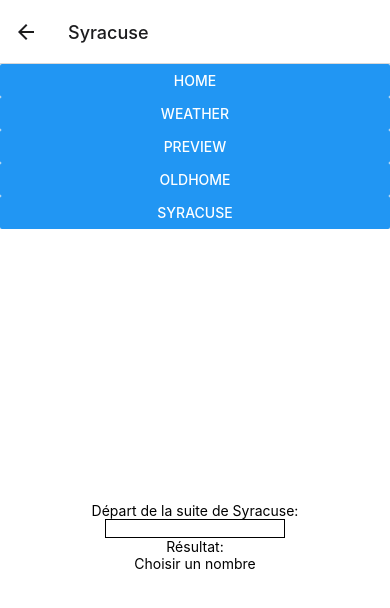
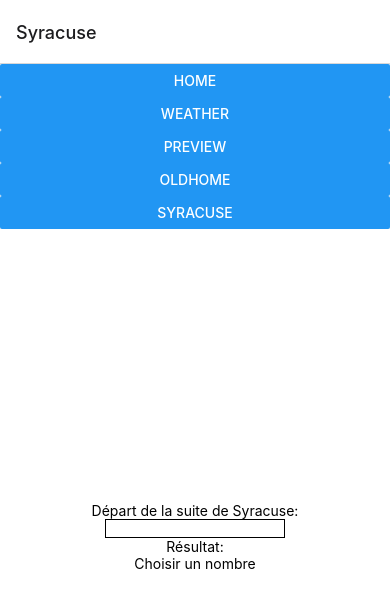
Before and after one commit to LucFERRO/WeatherMobileApp, a React Native app: screen /Syracuse in a window 390 px wide. Shown: the top 608 px of the page. Built offline with nearby package versions, Linux system fonts and the light colour scheme.

Commit message:
test syracuse

```diff
--- a/App.js
+++ b/App.js
@@ -26,7 +26,7 @@ export default function App() {
 
   return (
     <NavigationContainer>
-        <Stack.Navigator initialRouteName='Weather'>
+        <Stack.Navigator initialRouteName='Syracuse'>
             <Stack.Screen name='Home' component={Home} />
             <Stack.Screen name='Weather' component={Weather} />
             <Stack.Screen name='RomanConverter' component={RomanConverter} />
--- a/components/Syracuse.js
+++ b/components/Syracuse.js
@@ -11,13 +11,24 @@ export default function Syracuse({navigation}) {
     const syracuseSequence = (e,count) => {
         if (e%2 == 0) return syracuseSequence(e/2, count+1)
         if (!e%2 == 0 && e != 1) return syracuseSequence(3*e+1, count+1)
+        // if (e == 1 || e == -1 || e == -5 || e == -17) return count
         if (e == 1) return count
     }
 
     const calcSyracuse = (e) => {
+        if (e == 0) return setStoppingTime('Choisir un nombre non nul')
         if (!e) return setStoppingTime('Choisir un nombre')
         setStoppingTime(syracuseSequence(e,0))
     }
+
+    // const test = (e,i) => {
+    //     console.log(e)
+    //     if (e%2 == 0) return test(e/2, i+1)
+    //     if (!e%2 == 0 && e != 1) return test(3*e+1, i+1)
+    //     if (e == 1 || e == -1 || e == -5 || e == -17) return i
+    // }
+
+    // console.log(test(-5,0))
 
   return (
     <>
```
